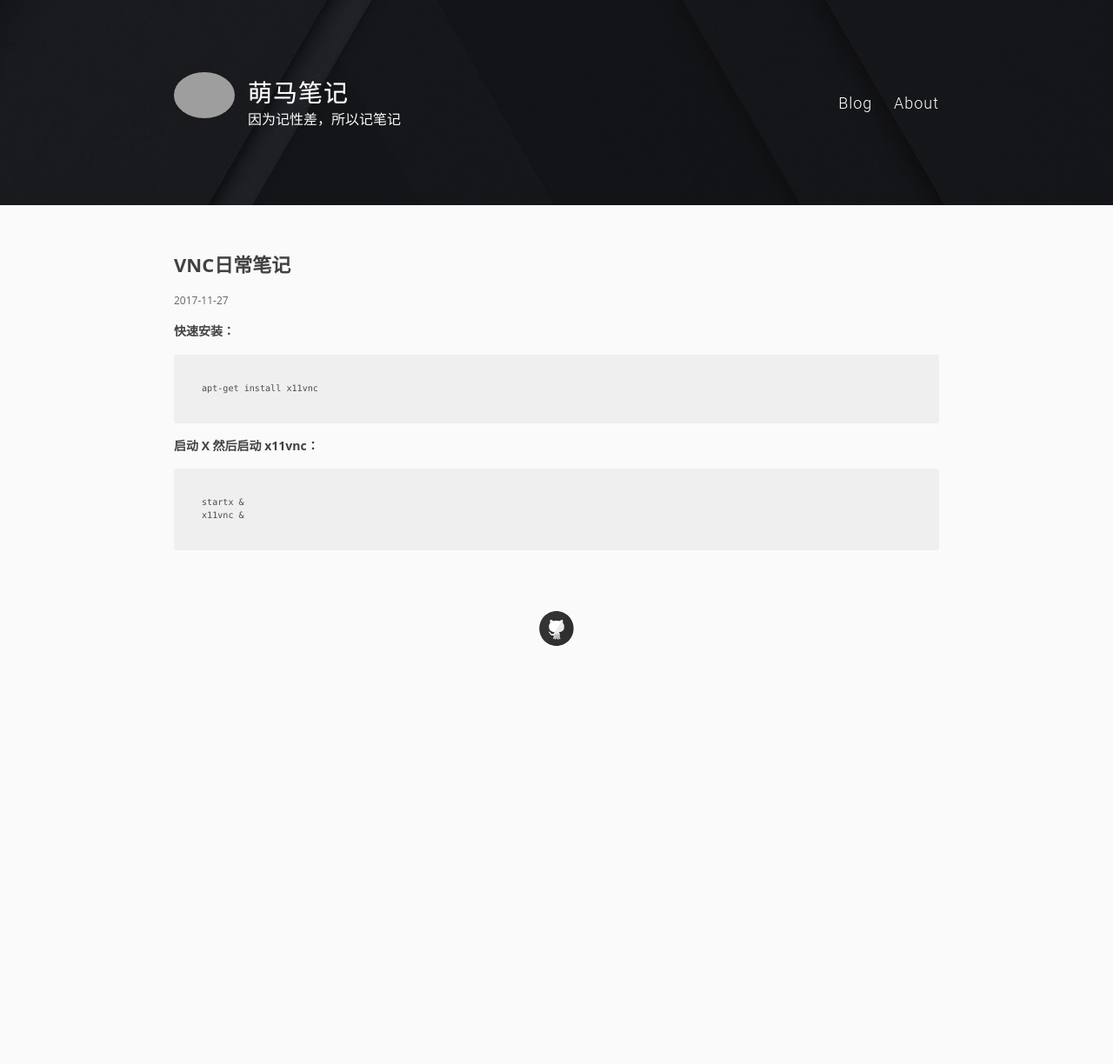
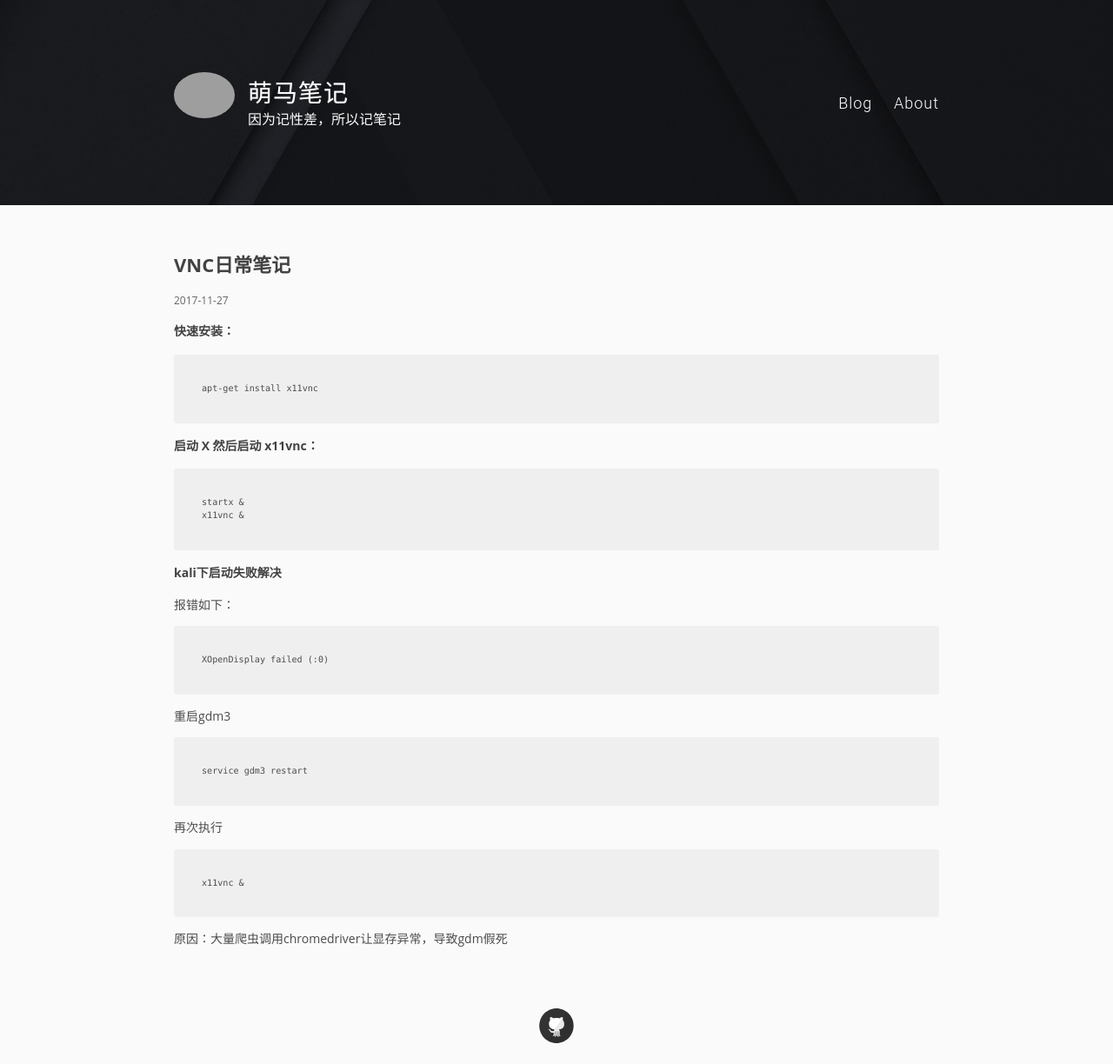
Before and after one commit to pingmalu/pingmalu.github.io, a Jekyll site: the page built from _posts/2017-11-27-VNC日常笔记.md, in a window 1280 px wide. Shown: the whole page at 87% size. Built offline with Jekyll 4.4.1, drawn with Linux system fonts in a browser that asks for light colours; nearby versions of some CDN libraries; before the commit the page ends 900 px from its top, so only the background shows below that; grey boxes are pictures that could not be loaded.

Commit message:
'update'

```diff
--- a/_posts/2017-11-27-VNC日常笔记.md
+++ b/_posts/2017-11-27-VNC日常笔记.md
@@ -11,3 +11,20 @@ title:  "VNC日常笔记"
 
 	startx &
 	x11vnc &
+
+
+### kali下启动失败解决
+
+报错如下：
+
+	XOpenDisplay failed (:0)
+
+重启gdm3
+
+	service gdm3 restart
+
+再次执行
+
+	x11vnc &
+
+原因：大量爬虫调用chromedriver让显存异常，导致gdm假死
```
